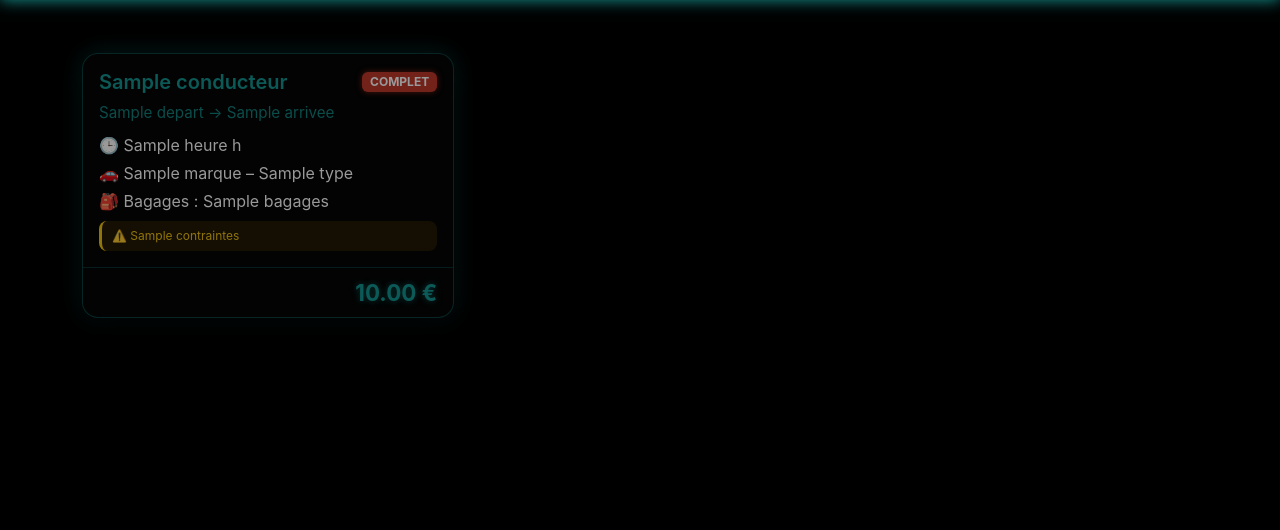
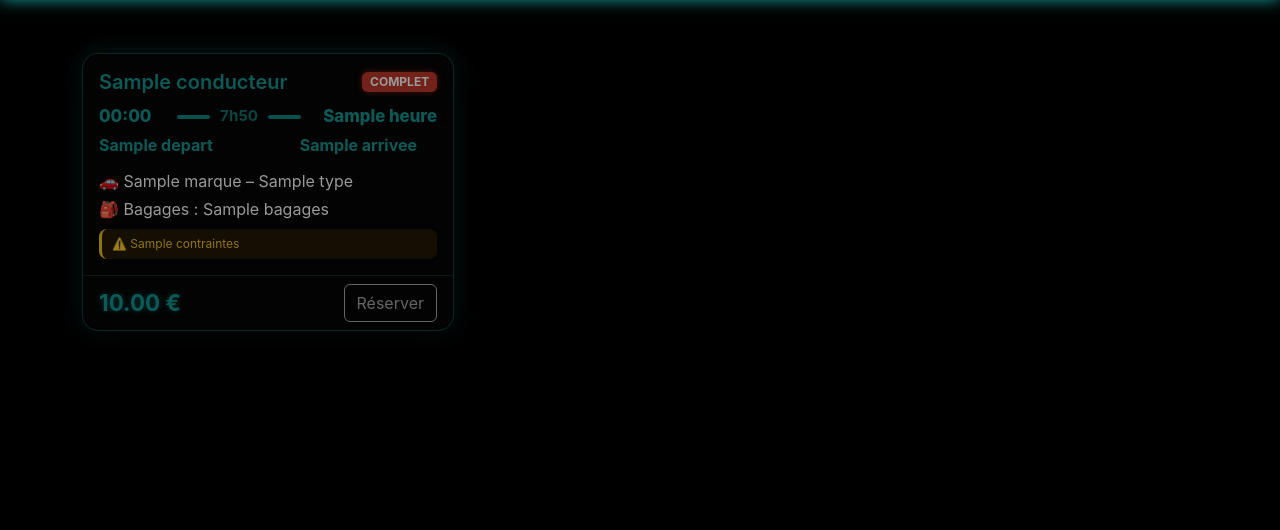
Before and after one commit to SyphaxMEDJBER/CeriCar, a Yii app: template views/site/_resultats.php in a window 1280 px wide. Shown: the part 57-587 px from the top of the page. Run offline with PHP 8.4 and a stand-in for Yii, Linux system fonts and the light colour scheme; the template is opened without the code that fills it: most values are stand-ins (such as "Sample title", 1, 10 or a date in 2020); data that the repository does not hold is empty; some libraries are stand-ins or nearby versions.

Commit message:
cartes de resultats ameliorées

```diff
--- a/models/ContactForm.php
+++ b/models/ContactForm.php
@@ -72,4 +72,5 @@ class ContactForm extends Model
 
 
 
+
 }
--- a/views/site/_resultats.php
+++ b/views/site/_resultats.php
@@ -7,6 +7,8 @@ use yii\helpers\Html;
     <div class="card search-card h-100 d-flex flex-column <?= $r['complet'] ? 'card-complet' : '' ?>">
 
     <div class="card-body">
+
+        <!-- Conducteur + badge -->
         <div class="d-flex justify-content-between align-items-center mb-2">
             <h5 class="card-title mb-0"><?= Html::encode($r['conducteur']) ?></h5>
 
@@ -19,11 +21,30 @@ use yii\helpers\Html;
             <?php endif; ?>
         </div>
 
-            <p class="trajet mb-2">
-                <?= Html::encode($depart) ?> → <?= Html::encode($arrivee) ?>
-            </p>
+        <!-- TIMELINE HEURES (style blablacar) -->
+        <div class="bb-time">
+            <span class="bb-hour">00:00</span>
 
-            <p class="mb-1">🕒 <?= Html::encode($r['heure']) ?> h</p>
+            <div class="bb-track">
+                <span class="bb-circle"></span>
+                <span class="bb-bar"></span>
+                <span class="bb-duration">7h50</span>
+                <span class="bb-bar"></span>
+                <span class="bb-circle"></span>
+            </div>
+
+            <span class="bb-hour"><?= Html::encode($r['heure']) ?></span>
+        </div>
+
+        <div class="bb-cities">
+            <span><?= Html::encode($depart) ?></span>
+            <span><?= Html::encode($arrivee) ?></span>
+        </div>
+
+
+
+
+        <!-- INFOS -->
         <p class="mb-1">🚗 <?= Html::encode($r['marque']) ?> – <?= Html::encode($r['type']) ?></p>
         <p class="mb-2">🎒 Bagages : <?= Html::encode($r['bagages']) ?></p>
 
@@ -32,11 +53,18 @@ use yii\helpers\Html;
                 ⚠️ <?= Html::encode($r['contraintes']) ?>
             </div>
         <?php endif; ?>
+
     </div>
 
-        <div class="card-footer text-end mt-auto">
+
+    <div class="card-footer mt-auto d-flex justify-content-between align-items-center">
         <span class="price"><?= number_format($r['prix'], 2) ?> €</span>
+
+        <button class="btn btn-reserver" disabled>
+            Réserver
+        </button>
     </div>
+
 
     </div>
 </div>
--- a/web/css/dark.css
+++ b/web/css/dark.css
@@ -594,3 +594,98 @@ input:focus {
     line-height: normal;
     text-decoration: none;
 }
+
+
+
+
+
+
+
+
+.btn-reserver{
+    background-color: chartreuse;
+
+}
+
+
+
+
+
+
+
+
+
+
+
+
+
+
+
+
+
+
+
+
+
+
+
+
+
+
+
+
+
+
+
+
+
+/* ===== TIMELINE STYLE ===== */
+.bb-time{
+  display:flex;
+  align-items:center;
+  justify-content:space-between;
+  gap:12px;
+  margin: 10px 0 4px;
+}
+
+.bb-hour{
+  font-weight:800;
+  font-size:1.05rem;
+  color:#159692;
+  min-width:56px;
+}
+
+.bb-track{
+  flex:1;
+  display:flex;
+  align-items:center;
+  justify-content:center;
+  gap:10px;
+}
+
+.bb-bar{
+  height:4px;
+  width:100%;
+  max-width:120px;
+  background:#159692;
+  border-radius:8px;
+  opacity:.9;
+}
+
+.bb-duration{
+  font-weight:700;
+  color:#159692;
+  opacity:.75;
+  white-space:nowrap;
+  font-size:.95rem;
+}
+
+/* villes sous la timeline */
+.bb-cities{
+  display:flex;
+  justify-content:space-between;
+  font-weight:700;
+  color:#159692;
+  margin-bottom: 12px;
+  margin-right: 20px;
+}
```
Also changed, not shown: web/css/site.css (line endings or trailing spaces). Lines whose indentation alone changed are shown as unchanged.
